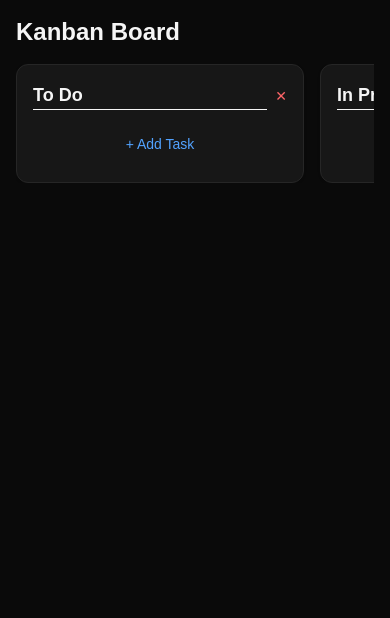
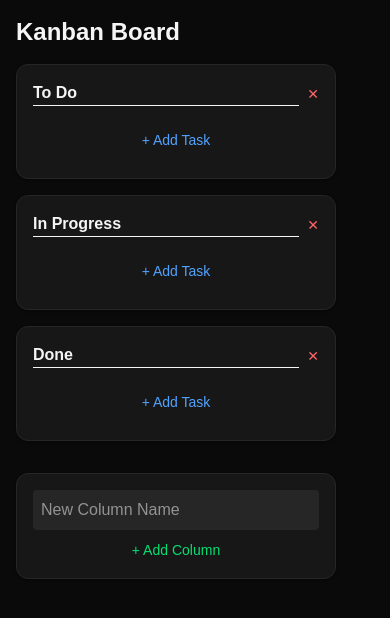
Before and after one commit to smahalakshmikumar/kanban-board-app, a Next.js app: page / in a window 390 px wide. Shown: the top 618 px of the page. Built offline with nearby package versions, Linux system fonts and the light colour scheme.

Commit message:
feat:separate Board into small components,mobile responsive column, add keyboard nav

```diff
--- a/src/app/components/Board.tsx
+++ b/src/app/components/Board.tsx
@@ -1,8 +1,7 @@
 "use client";
 
-import { useState } from "react";
+import { useState, useCallback } from "react";
 import { useDispatch, useSelector } from "react-redux";
-import AddTaskModal from "./AddTaskModal";
 import { RootState } from "../store";
 import {
     addColumn,
@@ -13,13 +12,9 @@ import {
     Task,
 } from "../features/board/boardSlice";
 import { v4 as uuidv4 } from "uuid";
-import { FiEdit2, FiTrash } from "react-icons/fi";
-import {
-    DragDropContext,
-    Droppable,
-    Draggable,
-    DropResult,
-} from "@hello-pangea/dnd";
+import { DragDropContext, DropResult } from "@hello-pangea/dnd";
+import AddTaskModal from "./AddTaskModal";
+import { Column } from "./Column";
 
 export default function Board() {
     const dispatch = useDispatch();
@@ -27,27 +22,24 @@ export default function Board() {
     const [selectedColumnId, setSelectedColumnId] = useState("");
     const [newColumnName, setNewColumnName] = useState("");
     const [selectedTask, setSelectedTask] = useState<Task>();
-
     const board = useSelector((state: RootState) => state.board);
 
-    const handleAddColumn = () => {
-        const id = uuidv4();
+    const handleAddColumn = useCallback(() => {
         if (newColumnName.trim()) {
-            dispatch(addColumn({ id, name: newColumnName }));
+            dispatch(addColumn({ id: uuidv4(), name: newColumnName }));
             setNewColumnName("");
         }
-    };
+    }, [dispatch, newColumnName]);
 
-    const handleDragEnd = (result: DropResult) => {
+    const handleDragEnd = useCallback(
+        (result: DropResult) => {
             const { destination, source } = result;
-
-        if (!destination) return;
             if (
-            destination.droppableId === source.droppableId &&
-            destination.index === source.index
+                !destination ||
+                (destination.droppableId === source.droppableId &&
+                    destination.index === source.index)
             )
                 return;
-
             dispatch(
                 moveTask({
                     fromColumnId: source.droppableId,
@@ -56,121 +48,61 @@ export default function Board() {
                     toIndex: destination.index,
                 })
             );
+        },
+        [dispatch]
+    );
+
+    const handlers = {
+        rename: useCallback(
+            (id: string, newName: string) => dispatch(renameColumn({ id, newName })),
+            [dispatch]
+        ),
+        deleteColumn: useCallback(
+            (id: string) => dispatch(deleteColumn(id)),
+            [dispatch]
+        ),
+        addTask: useCallback((columnId: string) => {
+            setSelectedColumnId(columnId);
+            setSelectedTask(undefined);
+            setIsModalOpen(true);
+        }, []),
+        editTask: useCallback((columnId: string, task: Task) => {
+            setSelectedColumnId(columnId);
+            setSelectedTask(task);
+            setIsModalOpen(true);
+        }, []),
+        deleteTask: useCallback(
+            (columnId: string, taskId: string) =>
+                dispatch(deleteTask({ columnId, taskId })),
+            [dispatch]
+        ),
     };
 
     return (
         <div className="min-h-screen bg-neutral-950 text-neutral-100 p-4">
             <div className="text-2xl font-semibold mb-4">Kanban Board</div>
-
             <DragDropContext onDragEnd={handleDragEnd}>
-                <div className="flex gap-4 overflow-x-auto">
+                {/* Stack vertically on small, horizontally scroll on sm+ */}
+                <div className="grid grid-cols-1 sm:grid-cols-2 md:grid-cols-3 gap-4">
                     {Object.values(board.columns).map((column) => (
-                        <div
+                        <Column
                             key={column.id}
-                            className="w-72 flex-shrink-0 bg-neutral-900 p-4 rounded-xl shadow border border-neutral-800"
-                        >
-                            <div className="flex items-center justify-between mb-4">
-                                <input
-                                    className="bg-transparent border-b w-full text-lg font-bold outline-none"
-                                    value={column.name}
-                                    onChange={(e) =>
-                                        dispatch(
-                                            renameColumn({
-                                                id: column.id,
-                                                newName: e.target.value,
-                                            })
-                                        )
-                                    }
+                            column={column}
+                            onRename={handlers.rename}
+                            onDelete={handlers.deleteColumn}
+                            onAddTask={handlers.addTask}
+                            onEditTask={handlers.editTask}
+                            onDeleteTask={handlers.deleteTask}
                         />
-                                <button
-                                    className="text-red-400 ml-2 text-sm"
-                                    onClick={() => dispatch(deleteColumn(column.id))}
-                                >
-                                    ✕
-                                </button>
-                            </div>
-
-                            <Droppable droppableId={column.id}>
-                                {(provided) => (
-                                    <div
-                                        ref={provided.innerRef}
-                                        {...provided.droppableProps}
-                                        className="space-y-4 min-h-[40px]"
-                                    >
-                                        {column.tasks.map((task, index) => (
-                                            <Draggable
-                                                key={task.id}
-                                                draggableId={task.id}
-                                                index={index}
-                                            >
-                                                {(provided) => (
-                                                    <div
-                                                        ref={provided.innerRef}
-                                                        {...provided.draggableProps}
-                                                        {...provided.dragHandleProps}
-                                                        className="p-3 bg-neutral-800 rounded-md shadow"
-                                                    >
-                                                        <div className="flex items-center justify-between font-medium">
-                                                            <span>{task.title}</span>
-
-                                                            <div className="flex items-center gap-2">
-                                                                <button
-                                                                    onClick={() => {
-                                                                        setSelectedColumnId(column.id);
-                                                                        setIsModalOpen(true);
-                                                                        setSelectedTask(task);
-                                                                    }}
-                                                                    className="text-gray-400 hover:text-white"
-                                                                >
-                                                                    <FiEdit2 size={16} />
-                                                                </button>
-                                                                <button
-                                                                    onClick={() =>
-                                                                        dispatch(
-                                                                            deleteTask({
-                                                                                columnId: column.id,
-                                                                                taskId: task.id,
-                                                                            })
-                                                                        )
-                                                                    }
-                                                                    className="text-red-500 hover:text-red-700"
-                                                                >
-                                                                    <FiTrash size={16} />
-                                                                </button>
-                                                            </div>
-                                                        </div>
-                                                        <div className="text-sm text-neutral-400">
-                                                            {task.description}
-                                                        </div>
-                                                    </div>
-                                                )}
-                                            </Draggable>
-                                        ))}
-                                        {provided.placeholder}
-
-                                        <button
-                                            className="w-full mt-2 text-sm text-blue-400 hover:underline"
-                                            onClick={() => {
-                                                setSelectedColumnId(column.id);
-                                                setIsModalOpen(true);
-                                                setSelectedTask(undefined);
-                                            }}
-                                        >
-                                            + Add Task
-                                        </button>
-                                    </div>
-                                )}
-                            </Droppable>
-                        </div>
                     ))}
 
-                    {/* Add new column */}
-                    <div className="w-72 flex-shrink-0 bg-neutral-900 p-4 rounded-xl shadow border border-neutral-800">
+                    <div className="min-w-[14rem] max-w-xs flex-shrink-0 bg-neutral-900 p-4 rounded-xl shadow border border-neutral-800 mt-4 sm:mt-0 snap-start">
                         <input
                             placeholder="New Column Name"
-                            className="w-full p-2 bg-neutral-800 text-white rounded mb-2"
                             value={newColumnName}
                             onChange={(e) => setNewColumnName(e.target.value)}
+                            onKeyDown={(e) => e.key === "Enter" && handleAddColumn()}
+                            className="w-full p-2 bg-neutral-800 text-white rounded mb-2 text-base"
                         />
                         <button
                             onClick={handleAddColumn}
@@ -181,7 +113,6 @@ export default function Board() {
                     </div>
                 </div>
             </DragDropContext>
-
             <AddTaskModal
                 isOpen={isModalOpen}
                 onClose={() => setIsModalOpen(false)}
--- /dev/null
+++ b/src/app/components/Column.tsx
@@ -0,0 +1,67 @@
+import { memo } from "react";
+import { Task } from "../features/board/boardSlice";
+import { Droppable } from "@hello-pangea/dnd";
+import { TaskCard } from "./TaskCard";
+
+export const Column = memo(
+  ({
+    column,
+    onRename,
+    onDelete,
+    onAddTask,
+    onEditTask,
+    onDeleteTask,
+  }: {
+    column: { id: string; name: string; tasks: Task[] };
+    onRename: (id: string, newName: string) => void;
+    onDelete: (id: string) => void;
+    onAddTask: (columnId: string) => void;
+    onEditTask: (columnId: string, task: Task) => void;
+    onDeleteTask: (columnId: string, taskId: string) => void;
+  }) => (
+    <div className="min-w-[14rem] max-w-xs flex-shrink-0 bg-neutral-900 p-4 rounded-xl shadow border border-neutral-800 snap-start">
+      <div className="flex items-center justify-between mb-4">
+        <input
+          className="bg-transparent border-b w-full font-bold outline-none text-base sm:text-lg"
+          value={column.name}
+          onChange={(e) => onRename(column.id, e.target.value)}
+        />
+        <button
+          className="text-red-400 ml-2 text-sm"
+          onClick={() =>
+            window.confirm("Are you sure to delete column?") && onDelete(column.id)
+          }
+        >
+          ✕
+        </button>
+      </div>
+      <Droppable droppableId={column.id}>
+        {(provided) => (
+          <div
+            ref={provided.innerRef}
+            {...provided.droppableProps}
+            className="space-y-4 min-h-[40px]"
+          >
+            {column.tasks.map((task, index) => (
+              <TaskCard
+                key={task.id}
+                task={task}
+                index={index}
+                columnId={column.id}
+                onEdit={onEditTask}
+                onDelete={onDeleteTask}
+              />
+            ))}
+            {provided.placeholder}
+            <button
+              className="w-full mt-2 text-sm text-blue-400 hover:underline"
+              onClick={() => onAddTask(column.id)}
+            >
+              + Add Task
+            </button>
+          </div>
+        )}
+      </Droppable>
+    </div>
+  )
+);
--- /dev/null
+++ b/src/app/components/TaskCard.tsx
@@ -0,0 +1,54 @@
+import { Draggable } from "@hello-pangea/dnd";
+import { memo } from "react";
+import { FiEdit2, FiTrash } from "react-icons/fi";
+import { Task } from "../features/board/boardSlice";
+
+export const TaskCard = memo(
+  ({
+    task,
+    index,
+    columnId,
+    onEdit,
+    onDelete,
+  }: {
+    task: Task;
+    index: number;
+    columnId: string;
+    onEdit: (columnId: string, task: Task) => void;
+    onDelete: (columnId: string, taskId: string) => void;
+  }) => (
+    <Draggable draggableId={task.id} index={index}>
+      {(provided) => (
+        <div
+          ref={provided.innerRef}
+          {...provided.draggableProps}
+          {...provided.dragHandleProps}
+          className="p-3 bg-neutral-800 rounded-md shadow"
+        >
+          <div className="flex items-center justify-between font-medium">
+            <span>{task.title}</span>
+            <div className="flex items-center gap-2">
+              <button
+                onClick={() => onEdit(columnId, task)}
+                className="text-gray-400 hover:text-white"
+              >
+                <FiEdit2 size={16} />
+              </button>
+              <button
+                onClick={() =>
+                  window.confirm("Delete task?") && onDelete(columnId, task.id)
+                }
+                className="text-red-500 hover:text-red-700"
+              >
+                <FiTrash size={16} />
+              </button>
+            </div>
+          </div>
+          {task.description && (
+            <div className="text-sm text-neutral-400 mt-2">{task.description}</div>
+          )}
+        </div>
+      )}
+    </Draggable>
+  )
+);
```
Lines whose indentation alone changed are shown as unchanged.
